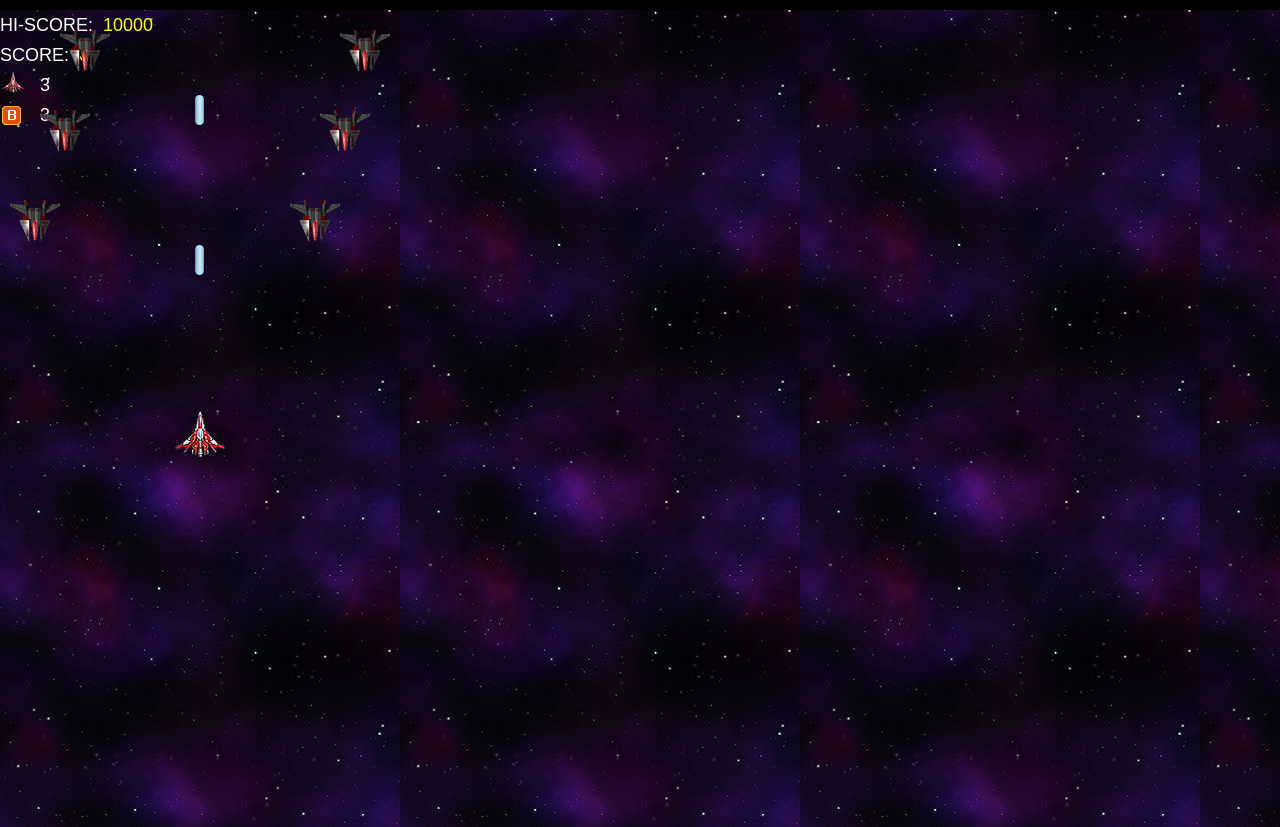
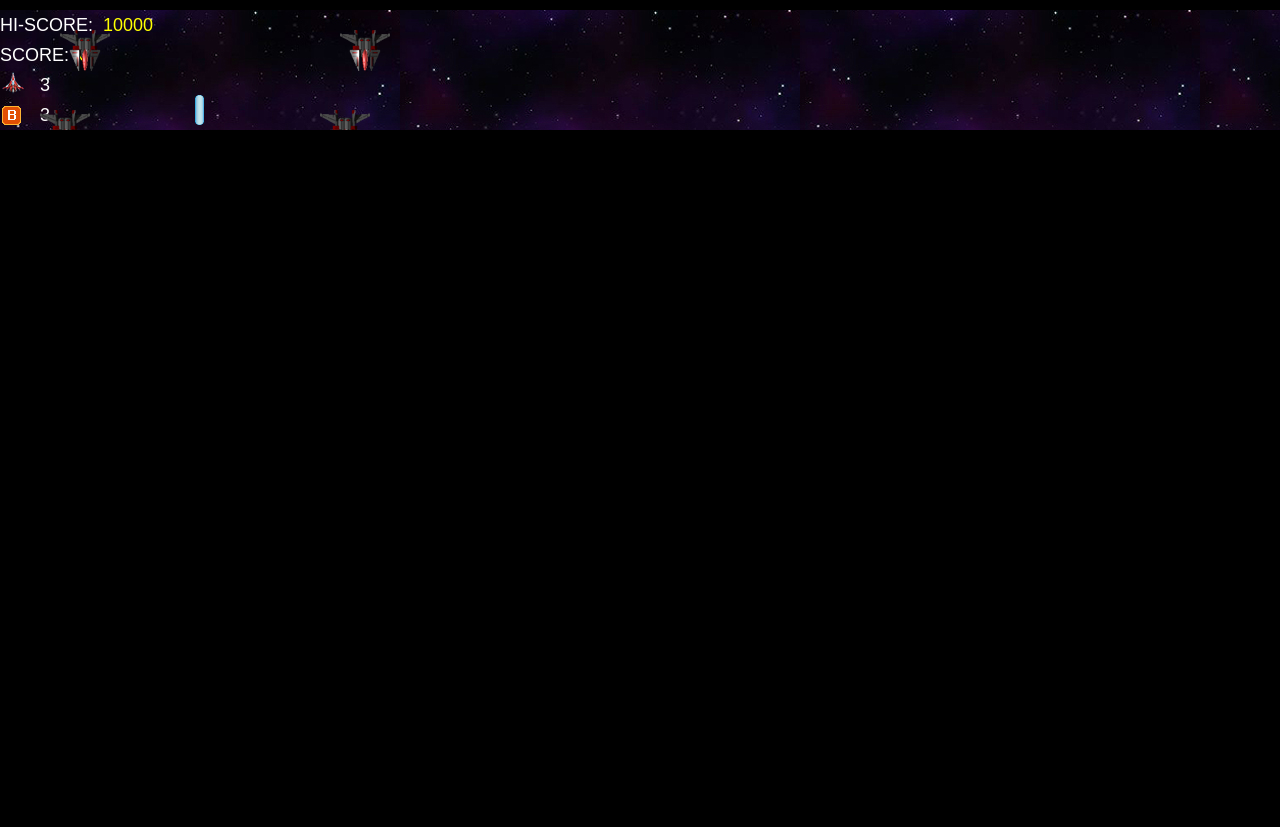
Before and after one commit to Scarlettyc/flight_fight2, a plain HTML site: page index.html in a window 1280 px wide. Shown: the top 827 px of the page. After the commit the page ends 800 px from the top, so only its background shows below. Drawn offline with Linux system fonts and the light colour scheme.

Commit message:
screen change

```diff
--- a/css/style.css
+++ b/css/style.css
@@ -4,7 +4,7 @@ body{margin:0px; background:#000000;}
 
 /*.board .header{height:40px; color:#FFFF00;}*/
 
-.board .gameplane{float:left; position:relative; width:100%; height:auto; margin:10px 0px 0px 0px; border:0px solid #FF9900; display:inline; overflow:hidden;}
+.board .gameplane{float:left; position:relative; width:100%; height:100%; margin:10px 0px 0px 0px; border:0px solid #FF9900; display:inline; overflow:hidden;}
 .board .bg0{background:url('../images/bg.jpg');}
 .board .bg1{background:url('../images/bg.jpg');}
 .board .bg2{background:url('../images/bg.jpg');}
@@ -15,8 +15,8 @@ body{margin:0px; background:#000000;}
 .board .bgover{background:url('../images/bg.jpg');}
 .board .bgclear{background:url('../images/bg.jpg');}
 
-.board .aspectration{position: relative;height: 0;width: 100%;}
-.board .aspectration{padding-top: 140%}
+/*.board .aspectration{position: relative;height: 0;width: 100%;}
+.board .aspectration{padding-top: 140%}*/
 
 .board .gameplane .op{width:350px;text-align:center; margin:60px auto;}
 .board .gameplane .op .logo{width:350px; height:200px; text-align:center; background:url('../images/logo.png') no-repeat;}
--- a/index.html
+++ b/index.html
@@ -14,7 +14,7 @@
 <div class="board">
 
     <!-- header start -->
-    <div class="header"></div>
+    <!--<div class="header"></div>-->
     <!-- header end -->
 
     <!-- game plane start -->
@@ -42,7 +42,7 @@
             <p class="bombnum"><span class="nor" id="bombnum">3</span></p>
             <p class="clear"></p>
         </div>
-        <div class="aspectration" data-ratio="5:8"></div>
+        <!--<div class="aspectration" data-ratio="5:8"></div>-->
     </div>
     <!-- game plane end -->
 
```
